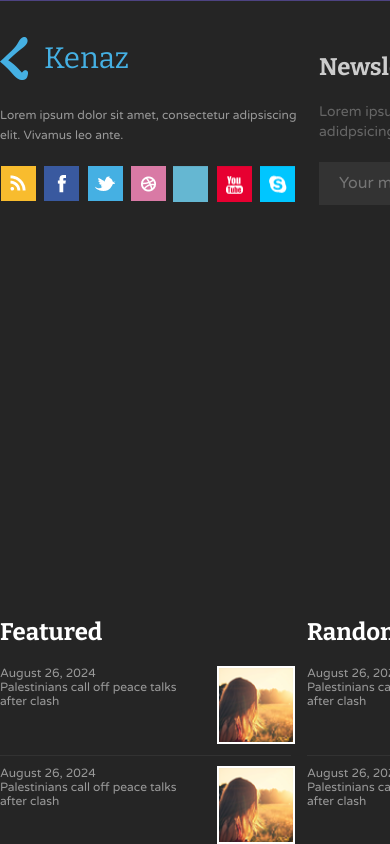
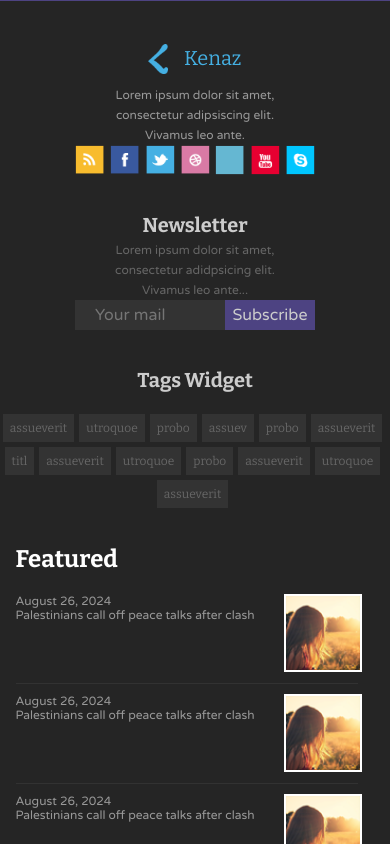
Before and after one commit to ppudodo1/Factory-Kenzaz, a React (Vite) app: page /home in a window 390 px wide. Shown: the part 2880-3724 px from the top of the page. Built offline with nearby package versions, Linux system fonts and the light colour scheme; no server answers.

Commit message:
Added responzive footer

```diff
--- a/src/components/generalComponents/footer/Footer.module.scss
+++ b/src/components/generalComponents/footer/Footer.module.scss
@@ -12,19 +12,33 @@ $max-width-container: 940px;
   gap: 2rem;
 }
 .footer-template {
-  width: $max-width-container;
+  max-width: $max-width-container;
   margin: 0 auto;
   display: flex;
   justify-content: space-between;
   margin-bottom: 200px;
+}
+.footer-template p:first-of-type {
+  margin-right: 50px;
 }
 .footer-container p {
   color: #999999;
   font-family: "Varela Round";
   font-size: 12px;
 }
+
 .purple-divider {
   width: 100%;
   height: 23px;
   background-color: #4d4382;
 }
+@media (max-width: 768px) {
+  .footer-template {
+    flex-direction: column;
+    justify-content: center;
+    align-items: center;
+  }
+  .footer-template p:first-of-type {
+    margin: 0px;
+  }
+}
--- a/src/components/generalComponents/footer/footer-components/bottom-component/BottomComponent.module.scss
+++ b/src/components/generalComponents/footer/footer-components/bottom-component/BottomComponent.module.scss
@@ -12,7 +12,7 @@ $color-light-gray: #cccccc;
 
 .footer-bottom-container {
   display: flex;
-  width: $container-width;
+  max-width: $container-width;
   margin: $margin-auto;
 }
 
@@ -57,3 +57,8 @@ $color-light-gray: #cccccc;
   text-align: $text-align-left;
   width: 326px;
 }
+@media (max-width: 768px) {
+  .footer-bottom-container {
+    flex-direction: column;
+  }
+}
--- a/src/components/generalComponents/footer/footer-components/top-component/TopComponent.module.scss
+++ b/src/components/generalComponents/footer/footer-components/top-component/TopComponent.module.scss
@@ -105,3 +105,63 @@ $kenzaz-title-clr: #45b0e3;
   display: flex;
   flex-wrap: wrap;
 }
+@media (max-width: 768px) {
+  .footer-top-container {
+    flex-direction: column;
+    justify-content: center;
+    align-items: center;
+  }
+  .kenaz-image-container {
+    display: flex;
+    justify-content: center;
+  }
+  .kenaz-image-container h2 {
+    font-size: 20px;
+  }
+  .kenaz-image-container img {
+    height: 30px;
+  }
+  .kenaz-text-par {
+    font-size: 12px;
+    width: 200px;
+    text-align: center;
+    margin: 0 auto;
+  }
+  .icon-container img {
+    width: 30px;
+    height: 30px;
+  }
+  .newsletter-container h2 {
+    font-size: 20px;
+    text-align: center;
+  }
+  .newsletter-container p {
+    font-size: 12px;
+    width: 200px;
+    text-align: center;
+    margin: 0 auto;
+  }
+  .newsletter-container input {
+    width: 130px;
+    height: 30px;
+  }
+  .newsletter-container button {
+    width: 90px;
+    height: 30px;
+  }
+  .tags-container {
+    justify-content: center;
+    align-items: center;
+  }
+  .tags-container h2 {
+    font-size: 20px;
+    text-align: center;
+  }
+  .tags-container button {
+    font-size: 12px;
+  }
+  .tags-button-container {
+    justify-content: center;
+    align-items: center;
+  }
+}
--- a/src/components/generalComponents/post-component/PostComponent.module.scss
+++ b/src/components/generalComponents/post-component/PostComponent.module.scss
@@ -43,3 +43,15 @@
 .post-image {
   border: 2px solid white;
 }
+@media (max-width: 768px) {
+  .post-date {
+    font-size: 8px;
+  }
+  .post-short {
+    font-size: 8px;
+  }
+  .post-image {
+    width: 50px;
+    height: 50px;
+  }
+}
```
